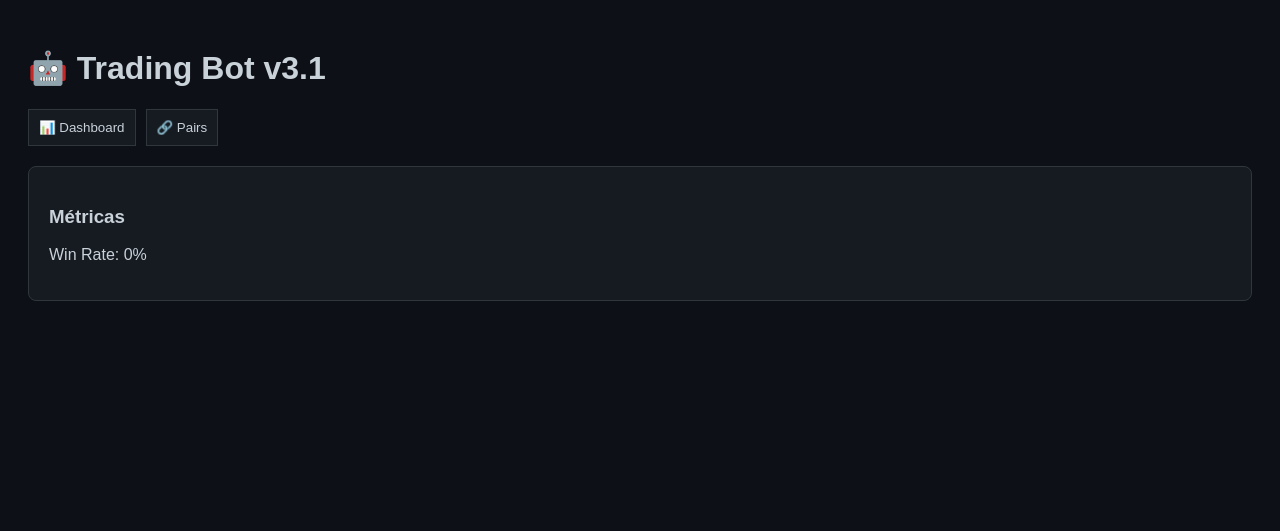
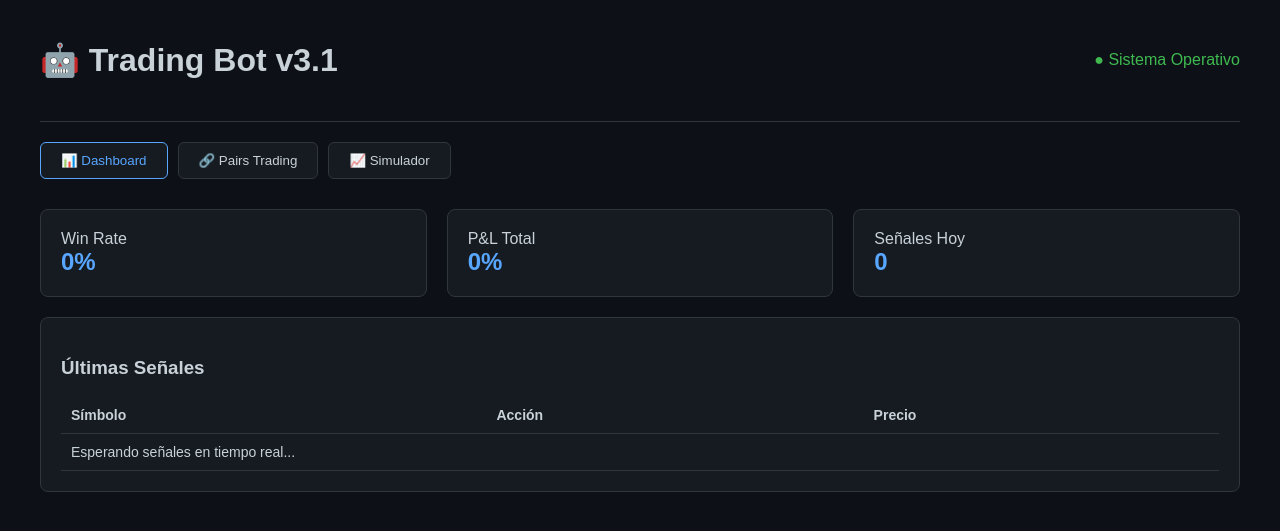
Before and after one commit to urpe/trading-system-gcp, a Flask app: page / in a window 1280 px wide. Shown: the top 531 px of the page. Run offline with Flask 3, Linux system fonts and the light colour scheme.

Commit message:
v3.1.3 - Fix Final: HTML blindado y Dashboard restaurado

```diff
--- a/dashboard/main.py
+++ b/dashboard/main.py
@@ -1,9 +1,16 @@
 import os
-from flask import Flask, render_template
+from flask import Flask, render_template, jsonify
+
 app = Flask(__name__)
+
 @app.route('/')
 def index():
-    return render_template('index.html', win_rate=0)
+    # Enviamos datos mínimos para asegurar el renderizado
+    return render_template('index.html', signals=[], win_rate=0, pnl=0)
+
+@app.route('/api/status')
+def status():
+    return jsonify({"status": "ok", "version": "v3.1.3"})
+
 if __name__ == '__main__':
-    port = int(os.environ.get('PORT', 8080))
-    app.run(host='0.0.0.0', port=port)
+    app.run(host='0.0.0.0', port=int(os.environ.get('PORT', 8080)))
--- a/dashboard/templates/index.html
+++ b/dashboard/templates/index.html
@@ -1,33 +1,84 @@
 <!DOCTYPE html>
 <html lang="es">
 <head>
-    <meta charset="UTF-8"><title>Trading Bot v3.1</title>
+    <meta charset="UTF-8">
+    <meta name="viewport" content="width=device-width, initial-scale=1.0">
+    <title>Trading Bot Dashboard v3.1</title>
     <style>
-        :root { --bg: #0d1117; --card: #161b22; --text: #c9d1d9; --blue: #58a6ff; --border: #30363d; }
-        body { font-family: sans-serif; background: var(--bg); color: var(--text); padding: 20px; }
-        .card { background: var(--card); border: 1px solid var(--border); padding: 20px; border-radius: 8px; margin-bottom: 20px; }
-        .tabs { display: flex; gap: 10px; margin-bottom: 20px; }
-        .tab-btn { padding: 10px; background: var(--card); color: var(--text); cursor: pointer; border: 1px solid var(--border); }
+        :root { --bg: #0d1117; --card: #161b22; --text: #c9d1d9; --blue: #58a6ff; --green: #3fb950; --border: #30363d; }
+        body { font-family: sans-serif; background: var(--bg); color: var(--text); margin: 0; padding: 20px; }
+        .container { max-width: 1200px; margin: 0 auto; }
+        .header { display: flex; justify-content: space-between; align-items: center; border-bottom: 1px solid var(--border); padding-bottom: 20px; margin-bottom: 20px; }
+        .tabs { display: flex; gap: 10px; margin-bottom: 20px; overflow-x: auto; padding-bottom: 10px; }
+        .tab-btn { padding: 10px 20px; background: var(--card); border: 1px solid var(--border); color: var(--text); cursor: pointer; border-radius: 6px; white-space: nowrap; }
+        .tab-btn.active { border-color: var(--blue); color: var(--blue); }
+        .grid { display: grid; grid-template-columns: repeat(auto-fit, minmax(250px, 1fr)); gap: 20px; }
+        .card { background: var(--card); border: 1px solid var(--border); padding: 20px; border-radius: 8px; }
+        .metric-val { font-size: 24px; font-weight: bold; color: var(--blue); }
         .tab-content { display: none; }
         .tab-content.active { display: block; }
+        table { width: 100%; border-collapse: collapse; margin-top: 10px; }
+        th, td { text-align: left; padding: 10px; border-bottom: 1px solid var(--border); font-size: 14px; }
     </style>
 </head>
 <body>
+    <div class="container">
+        <div class="header">
             <h1>🤖 Trading Bot v3.1</h1>
+            <div style="color: var(--green)">● Sistema Operativo</div>
+        </div>
+
         <div class="tabs">
-        <button class="tab-btn" onclick="showTab('dash')">📊 Dashboard</button>
-        <button class="tab-btn" onclick="showTab('pairs')">🔗 Pairs</button>
+            <button class="tab-btn active" onclick="showTab('dash')">📊 Dashboard</button>
+            <button class="tab-btn" onclick="showTab('pairs')">🔗 Pairs Trading</button>
+            <button class="tab-btn" onclick="showTab('backtest')">📈 Simulador</button>
         </div>
+
         <div id="dash" class="tab-content active">
-        <div class="card"><h3>Métricas</h3><p>Win Rate: {{ win_rate|default(0) }}%</p></div>
+            <div class="grid">
+                <div class="card"><div>Win Rate</div><div class="metric-val">{{ win_rate|default(0) }}%</div></div>
+                <div class="card"><div>P&L Total</div><div class="metric-val">{{ pnl|default(0) }}%</div></div>
+                <div class="card"><div>Señales Hoy</div><div class="metric-val">{{ signals|length if signals else 0 }}</div></div>
             </div>
+            <div class="card" style="margin-top: 20px;">
+                <h3>Últimas Señales</h3>
+                <table>
+                    <thead><tr><th>Símbolo</th><th>Acción</th><th>Precio</th></tr></thead>
+                    <tbody>
+                        {% for s in signals %}
+                        <tr><td>{{ s.symbol }}</td><td>{{ s.action }}</td><td>${{ s.price }}</td></tr>
+                        {% else %}
+                        <tr><td colspan="3">Esperando señales en tiempo real...</td></tr>
+                        {% endfor %}
+                    </tbody>
+                </table>
+            </div>
+        </div>
+
         <div id="pairs" class="tab-content">
-        <div class="card"><h3>Pairs Trading</h3><p>Motor Activo</p></div>
+            <div class="card">
+                <h3>🔗 Análisis de Correlación</h3>
+                <p>Motor de Arbitraje Estadístico Activo</p>
+                <div id="pairs-data">Cargando datos del motor...</div>
             </div>
+        </div>
+
+        <div id="backtest" class="tab-content">
+            <div class="card">
+                <h3>📈 Simulador de Estrategias 2025</h3>
+                <p>Basado en datos históricos de Binance</p>
+                <button style="padding: 10px; background: var(--blue); color: white; border: none; border-radius: 4px; cursor: pointer;">Ejecutar Simulación</button>
+            </div>
+        </div>
+    </div>
+
     <script>
         function showTab(id) {
             document.querySelectorAll('.tab-content').forEach(t => t.classList.remove('active'));
+            document.querySelectorAll('.tab-btn').forEach(b => b.classList.remove('active'));
             document.getElementById(id).classList.add('active');
+            event.currentTarget.classList.add('active');
         }
     </script>
-</body></html>
+</body>
+</html>
```
Lines whose indentation alone changed are shown as unchanged.
